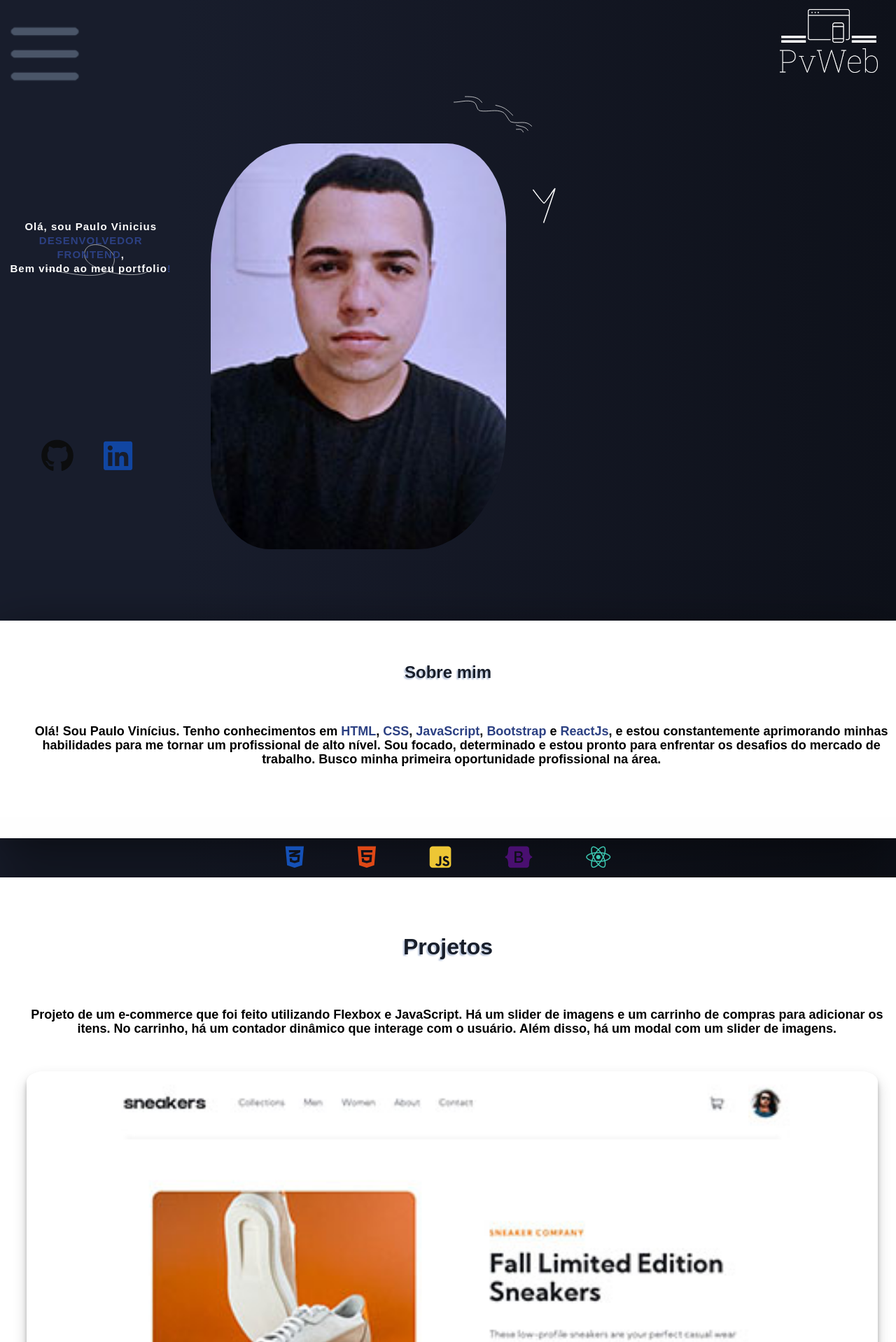
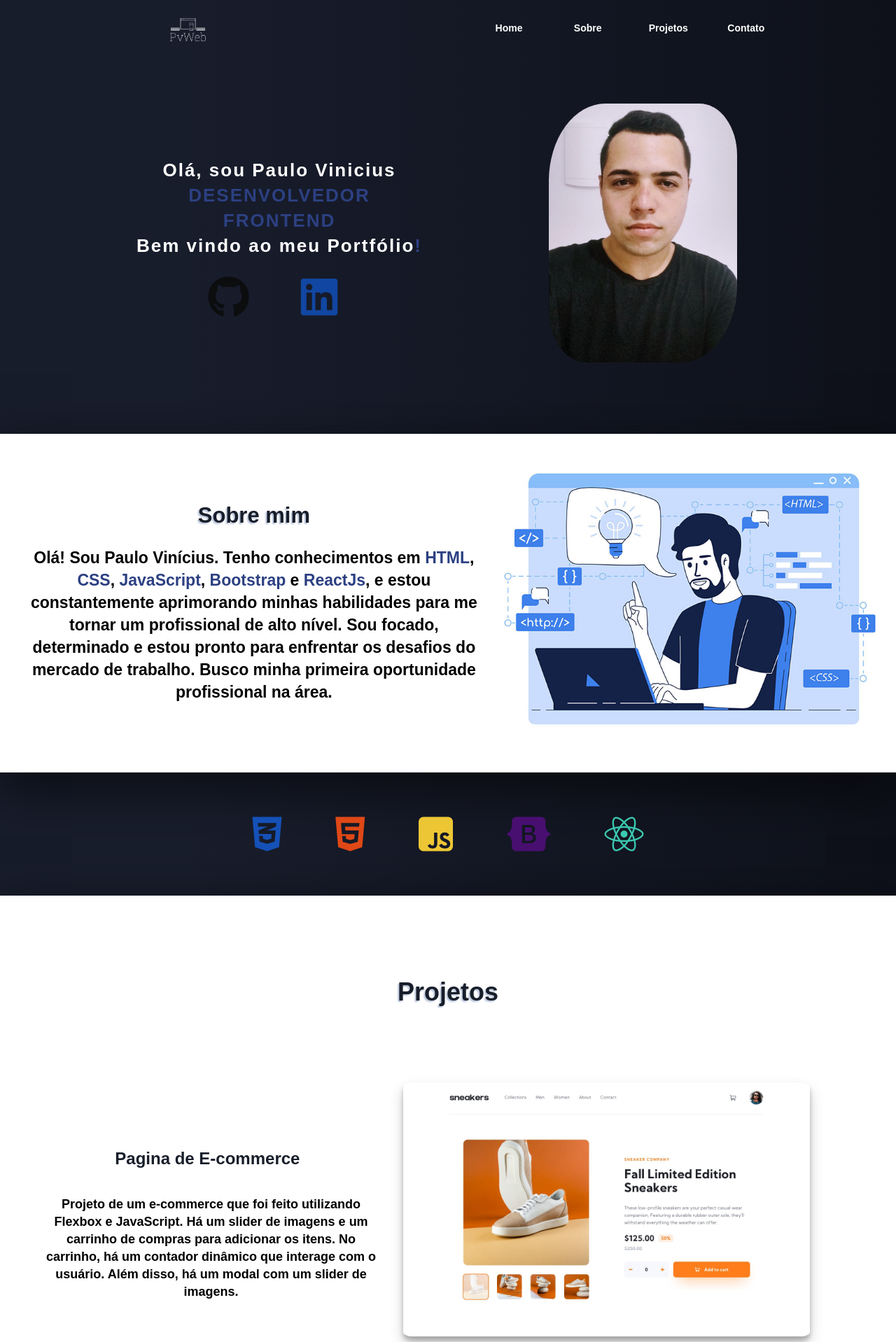
Before and after one commit to ViniiciiusSantos/Portfolio, a plain HTML site: page index/index.html in a window 1280 px wide. Shown: the top 1918 px of the page at 70% size. Drawn offline with Linux system fonts and the light colour scheme.

Commit message:
Portfolio terminado.

```diff
--- a/index/index.html
+++ b/index/index.html
@@ -7,10 +7,11 @@
     <link rel="stylesheet" href="/style/style.css">
     <title>PauloVinicius</title>
     <link rel="stylesheet" href="https://icons8.com/icon/37246/gmail-logo">
+    <link rel="stylesheet" href="/mediaquery/mediaDesktop.css">
     <script src="https://kit.fontawesome.com/6d1b8c799d.js" crossorigin="anonymous"></script>
 </head>
 <body>
-    <header>
+    <header id="home">
         <img src="/img/7612954.png" alt="icone-menu" class="icone-menu">
         <img src="/img/pvweb-high-resolution-logo-color-on-transparent-background.png" alt="Logo" class="logo">
         <ul>
@@ -18,22 +19,17 @@
                 <i class="fa-solid fa-xmark fechar-menu" style="color: #ffffff;"></i>
                 <img src="/img/pvweb-high-resolution-logo-color-on-transparent-background.png" alt="" class="logo">
             </div>
-            <li>Home</li>
-            <li>Sobre</li>
-            <li>Projetos</li>
-            <li>Contato</li>
+            <li><a href="#home">Home</a></li>
+            <li><a href="#sobre">Sobre</a></li>
+            <li><a href="#projetos">Projetos</a></li>
+            <li><a href="#footer">Contato</a></li>
         </ul>
     </header>
     <section class="apresentacao">
-    <img src="/svg/lines.svg" alt="" class="svg1">
-    <img src="/svg/Untitled (1).svg" alt="" class="svg2">
-    <img src="/svg/Untitled (2).svg" alt="" class="svg3">
-    <img src="/svg/Untitled (3)svg" alt="" class="svg4">
-    <img src="/svg/Untitled.svg" alt="" class="svg5">
         <div class="apre-texto">
             <p>Olá, sou Paulo Vinicius <br>
-                <strong class="ani-text">DESENVOLVEDOR FRONTEND</strong>, <br>
-                Bem vindo ao meu portfolio<strong>!</strong>
+                <strong class="ani-text">DESENVOLVEDOR FRONTEND</strong> <br>
+                Bem vindo ao meu Portfólio<strong>!</strong>
             </p>
             <div class="img-repo">
                 <a href="https://github.com/ViniiciiusSantos" target="_blank"><i class="fa-brands fa-github" style="color: #0c0d0e;"></i></a>
@@ -42,11 +38,13 @@
         </div>
        <img src="/img/perfil-novo (1).jpg" alt="" class="perfil-img">
     </section>
-    <section class="sobre">
+    <section class="sobre" id="sobre">
+        <div class="sobre-div">
         <h1>Sobre mim</h1>
             <p>
                 Olá! Sou Paulo Vinícius. Tenho conhecimentos em <strong>HTML</strong>, <strong>CSS</strong>, <strong>JavaScript</strong>, <strong>Bootstrap</strong> e <strong>ReactJs</strong>, e estou constantemente aprimorando minhas habilidades para me tornar um profissional de alto nível. Sou focado, determinado e estou pronto para enfrentar os desafios do mercado de trabalho. Busco minha primeira oportunidade profissional na área.
             </p>
+        </div>
             <img src="/img/NOVA-IMG-2.jpg" alt="" class="img-sobre-desktop">
     </section>
     <aside>
@@ -56,19 +54,33 @@
         <i class="fa-brands fa-bootstrap" style="color: #490f70;"></i>
         <i class="fa-brands fa-react" style="color: #3cc8b1;"></i>
     </aside>
-    <main>
+    <main id="projetos">
         <h1>Projetos</h1>
-        <div>
+            <div class="projeto-1">
+                <div class="descri-projeto">
+                    <h2>Pagina de E-commerce</h2>
                     <p>
                         Projeto de um e-commerce que foi feito utilizando Flexbox e JavaScript. Há um slider de imagens e um carrinho de compras para adicionar os itens. No carrinho, há um contador dinâmico que interage com o usuário. Além disso, há um modal com um slider de imagens.</p>
-            <a href="https://merry-douhua-54e8c3.netlify.app/" target="_blank"><img src="/img/desktop-design.jpg" alt="imagem de um projeto de e-commerce"></a>
+                        <div class="link-projetos">
+                            <a href="https://github.com/ViniiciiusSantos/ecommerce-product-page-main" target="_blank"><i class="fa-brands fa-github"></i></a>
+                            <a href="https://merry-douhua-54e8c3.netlify.app/" target="_blank"><i class="fa-solid fa-link"></i></a>
                         </div>
-        <div>
+                </div>
+                <a href="https://merry-douhua-54e8c3.netlify.app/" target="_blank"><img src="/img/desktop-design.jpg" alt="imagem de um projeto de e-commerce" class="projeto1"></a>
+            </div>
+                <div class="projeto-2">
+                <div class="descri-projeto2">
+                    <h2>Newsletter Sing-up</h2>
                     <p>Projeto de uma página de Newsletter sign-up. O site foi feito utilizando o conceito de Mobile First. Há um input para inserir o email, no qual tem a confirmação se o email está correto ou não. Se estiver correto, aparecerá uma mensagem de sucesso.</p>
-            <a href="https://incredible-gelato-b498df.netlify.app/" target="_blank"><img src="/img/desktop-design2.jpg" alt=""></a>
+                    <div class="link-projetos">
+                        <a href="https://github.com/ViniiciiusSantos/newsletter-sign-up-with-success-message-main" target="_blank"><i class="fa-brands fa-github"></i></a>
+                        <a href="https://incredible-gelato-b498df.netlify.app/" target="_blank"><i class="fa-solid fa-link"></i></a>
+                    </div>
+                </div>
+                    <a href="https://incredible-gelato-b498df.netlify.app/" target="_blank"><img src="/img/desktop-design2.jpg" alt="" class="projeto2"><a>
             </div>
     </main>
-    <footer>
+    <footer id="footer">
         <p>Contato:</p>
         <div>
             <a href="https://wa.me/5512996498862?text=Ol%C3%A1%2C+%C3%A9+%C3%B3timo+te+ver+por+aqui%21+Sou+Paulo+Vinicius%2C+desenvolvedor+Web.+Como+posso+te+ajudar+hoje%3F" target="_blank"><i class="fa-brands fa-whatsapp" style="color: #3e9306;"></i></a>
--- /dev/null
+++ b/mediaquery/mediaDesktop.css
@@ -0,0 +1,219 @@
+@media (min-width: 800px) {
+    header {
+        display: flex;
+        width: 100%;
+        justify-content: space-between;
+        align-items: center;
+        margin-top: 1%;
+    }
+
+    ul {
+        visibility: visible;
+        position: sticky;
+        display: flex;
+        align-items: center;
+        justify-content: center;
+        padding: 0%;
+        width: 40%;
+        height: 5%;
+        margin-right: 10%;
+        font-size: 1.4rem;
+        background: none;
+        gap: 12%;
+        overflow: hidden;
+    }
+
+    ul li a {
+        text-decoration: none;
+        color: white;
+    }
+
+    ul li {
+        padding: 0;
+        position: relative;
+        margin: 0;
+        width: 10%;
+        height: 3vh;
+        border: #181E2A;
+        display: inline-block;
+    }
+
+    ul li {
+        cursor: pointer;
+    }
+
+    ul li a:hover {
+        color: #6666ff;
+        transition: 0.8s;
+        transition-delay: 0.1s;
+    }
+
+    .icone-menu {
+        display: none;
+    }
+    .menu-img {
+        display: none;
+    }
+
+    .logo {
+        width: 4%;
+        margin-left: 19%;
+        margin-bottom: 1%;
+    }
+
+    .perfil-img {
+        content: url('/img-desktop/perfil-novo.jpg');
+        display: block;
+        width: 21%;
+    }
+
+    .apresentacao {
+        justify-content: center;
+        margin: 0;
+        margin-top: 6%;
+        padding: 0;
+    }
+
+    .apre-texto {
+        margin-right: 10%;
+        margin-top: 6%;
+        justify-content: flex-start;
+    }
+
+    .apre-texto p {
+        font-size: 2.6rem;
+        line-height: 3.6rem;
+        letter-spacing: 0.2rem;
+    }
+
+    .img-repo a i {
+        font-size: 6.0rem;
+    }
+
+    .img-sobre-desktop {
+        display: block;
+        width: 46%;
+    }
+
+    .sobre {
+        display: flex;
+        padding-bottom: 3%;
+    }
+    .sobre h1 {
+        font-size: 3.1rem;
+        margin-left: 5%;
+    }
+    .sobre p {
+        font-size: 2.3rem;
+        line-height: 3.2rem;
+        margin-left: 5%;
+    }
+    .sobre-div {
+        display: flex;
+        flex-direction: column;
+        justify-content: center;
+    }
+
+    aside {
+        height: 22%;
+        margin-top: 0;
+    }
+
+    aside i {
+        font-size: 5.6rem;
+    }
+
+    main h1 {
+        margin-top: 7%;
+        font-size: 3.6rem;
+    }
+
+    main p {
+        width: 92%;
+        align-self: center;
+        line-height: 2.5rem;
+    }
+
+    .projeto1 {
+        content: url(/img-desktop/desktop-design.jpg);
+        width: 80%;
+    }
+
+    .projeto2 {
+        content: url(/img-desktop/desktop-design1.jpg);
+        width: 80%;
+        height: 87%;
+    }
+
+    .projeto-1 {
+        display: flex;
+        margin-top: 7%;
+    }
+
+    .projeto-2 {
+        display: flex;
+        margin-bottom: 5%;
+        justify-content: space-evenly;
+        margin-top: 7%;
+    }
+
+    .descri-projeto {
+        display: flex;
+        flex-direction: column;
+        width: 80%;
+        padding-top: 6%;
+        margin-left: 3%;
+    }
+
+    .descri-projeto h2 {
+        height: 10%;
+        text-align: center;
+        color: #181E2A;
+        font-weight: 800;
+    }
+
+    .descri-projeto2 {
+        display: flex;
+        flex-direction: column;
+        width: 80%;
+        padding-top: 10%;
+        margin-left: 3%;
+    }
+
+    .descri-projeto2 h2 {
+        height: 10%;
+        text-align: center;
+        color: #181E2A;
+        font-weight: 800;
+    }
+
+    .link-projetos {
+        display: flex;
+        justify-content: center;
+        gap: 5%;
+        margin-top: 5%;
+    }
+
+    .link-projetos i {
+        color: black;
+        font-size: 4.1rem;
+    }
+
+    footer p {
+        font-size: 1.7rem;
+    }
+
+    footer div {
+        margin-right: 5%;
+    }
+
+    footer a i {
+        font-size: 3.7rem;
+        align-items: center;
+    }
+
+    i:hover {
+        opacity: 0.6;
+    }
+
+}
--- a/style/style.css
+++ b/style/style.css
@@ -18,59 +18,12 @@ html, body {
 
 body {
     font-size: 1.6rem;
-    background: linear-gradient(to right, #181D2C 0%, 9.956710040569305%, #181D2C 19.91342008113861%, 29.004329442977905%, #161A28 38.0952388048172%, 69.0476194024086%, #0E111A 100%);
+    background: linear-gradient(to right, #181d2c 0%, 9.956710040569305%, #181D2C 19.91342008113861%, 29.004329442977905%, #161A28 38.0952388048172%, 69.0476194024086%, #0E111A 100%);
     font-family: 'Mocnetla', sans-serif;
     min-width: 230px;
+    position: relative;
     line-height: 2.0rem;
-}
-
-.svg1, .svg2, .svg3, .svg4, .svg5 {
-    position: absolute;
-    z-index: -999;
-}
-
-.svg1 {
-    left: 55%;
-    top: 30%;
-}
-
-.svg2 {
-    right: 50%;
-    top: 30%;
-}
-
-.svg3 {
-    left: 45%;
-    top: 3%;
-}
-
-.svg4 {
-    top: 40%;
-    left: 40%;
-}
-
-.svg5 {
-    bottom: 94%;
-    left: 60%;
-}
-
-.svg3, .svg2 {
-    animation-name: pulse;
-    animation-duration: 1s;
-    animation-iteration-count: infinite;
-    animation-fill-mode: both;
-    }
-
-@keyframes pulse {
-    0% {
-    transform: scale3d(1, 1, 1);
-    }
-    50% {
-    transform: scale3d(1.05, 1.05, 1.05);
-    }
-    100% {
-    transform: scale3d(1, 1, 1);
-    }
+    outline: none;
 }
 
 header {
@@ -125,8 +78,9 @@ ul li {
     border-bottom: solid 1px white;
 }
 
-ul li:hover {
-    color: #6666ff;
+ul li a {
+  text-decoration: none;
+  color: white;
 }
 
 .img-sobre-desktop {
@@ -245,6 +199,16 @@ main img {
     box-shadow: rgba(0, 0, 0, 0.19) 0px 10px 20px, rgba(0, 0, 0, 0.23) 0px 6px 6px;
 }
 
+.descri-projeto i, .descri-projeto2 i {
+  display: none;
+}
+
+.descri-projeto h2, .descri-projeto2 h2 {
+  text-align: center;
+  margin-top: 10%;
+  font-weight: 700;
+}
+
 footer {
     margin-top: 2%;
 }
@@ -307,11 +271,11 @@ footer div {
     }
     30.1% {
       opacity: 1;
-      text-shadow: 0 0 20px rgba(255, 255, 255, 0.45), 0 0 40px rgba(255, 255, 255, 0.25);
+      text-shadow: 0 0 10px rgba(255, 255, 255, 0.45), 0 0 20px rgba(255, 255, 255, 0.25);
     }
     30.5% {
       opacity: 1;
-      text-shadow: 0 0 20px rgba(255, 255, 255, 0.45), 0 0 40px rgba(255, 255, 255, 0.25);
+      text-shadow: 0 0 10px rgba(255, 255, 255, 0.45), 0 0 20px rgba(255, 255, 255, 0.25);
     }
     30.6% {
       opacity: 0;
@@ -323,15 +287,15 @@ footer div {
     }
     45.1% {
       opacity: 1;
-      text-shadow: 0 0 20px rgba(255, 255, 255, 0.45), 0 0 40px rgba(255, 255, 255, 0.25);
+      text-shadow: 0 0 10px rgba(255, 255, 255, 0.45), 0 0 20px rgba(255, 255, 255, 0.25);
     }
     50% {
       opacity: 1;
-      text-shadow: 0 0 20px rgba(255, 255, 255, 0.45), 0 0 40px rgba(255, 255, 255, 0.25);
+      text-shadow: 0 0 10px rgba(255, 255, 255, 0.45), 0 0 20px rgba(255, 255, 255, 0.25);
     }
     55% {
       opacity: 1;
-      text-shadow: 0 0 20px rgba(255, 255, 255, 0.45), 0 0 40px rgba(255, 255, 255, 0.25);
+      text-shadow: 0 0 10px rgba(255, 255, 255, 0.45), 0 0 20px rgba(255, 255, 255, 0.25);
     }
     55.1% {
       opacity: 0;
@@ -343,11 +307,11 @@ footer div {
     }
     57.1% {
       opacity: 1;
-      text-shadow: 0 0 20px rgba(255, 255, 255, 0.55), 0 0 40px rgba(255, 255, 255, 0.35);
+      text-shadow: 0 0 10px rgba(255, 255, 255, 0.55), 0 0 20px rgba(255, 255, 255, 0.35);
     }
     60% {
       opacity: 1;
-      text-shadow: 0 0 20px rgba(255, 255, 255, 0.55), 0 0 40px rgba(255, 255, 255, 0.35);
+      text-shadow: 0 0 10px rgba(255, 255, 255, 0.55), 0 0 20px rgba(255, 255, 255, 0.35);
     }
     60.1% {
       opacity: 0;
@@ -359,11 +323,11 @@ footer div {
     }
     65.1% {
       opacity: 1;
-      text-shadow: 0 0 20px rgba(255, 255, 255, 0.55), 0 0 40px rgba(255, 255, 255, 0.35), 0 0 60px rgba(255, 255, 255, 0.1);
+      text-shadow: 0 0 10px rgba(255, 255, 255, 0.55), 0 0 20px rgba(255, 255, 255, 0.35), 0 0 40px rgba(255, 255, 255, 0.1);
     }
     75% {
       opacity: 1;
-      text-shadow: 0 0 20px rgba(255, 255, 255, 0.55), 0 0 40px rgba(255, 255, 255, 0.35), 0 0 60px rgba(255, 255, 255, 0.1);
+      text-shadow: 0 0 10px rgba(255, 255, 255, 0.55), 0 0 20px rgba(255, 255, 255, 0.35), 0 0 40px rgba(255, 255, 255, 0.1);
     }
     75.1% {
       opacity: 0;
@@ -375,11 +339,11 @@ footer div {
     }
     77.1% {
       opacity: 1;
-      text-shadow: 0 0 20px rgba(255, 255, 255, 0.6), 0 0 40px rgba(255, 255, 255, 0.45), 0 0 60px rgba(255, 255, 255, 0.25), 0 0 50px rgba(255, 255, 255, 0.1);
+      text-shadow: 0 0 10px rgba(255, 255, 255, 0.6), 0 0 20px rgba(255, 255, 255, 0.45), 0 0 40px rgba(255, 255, 255, 0.25), 0 0 30px rgba(255, 255, 255, 0.1);
     }
     85% {
       opacity: 1;
-      text-shadow: 0 0 20px rgba(255, 255, 255, 0.6), 0 0 40px rgba(255, 255, 255, 0.45), 0 0 70px rgba(255, 255, 255, 0.25), 0 0 60px rgba(255, 255, 255, 0.1);
+      text-shadow: 0 0 10px rgba(255, 255, 255, 0.6), 0 0 20px rgba(255, 255, 255, 0.45), 0 0 40px rgba(255, 255, 255, 0.25), 0 0 30px rgba(255, 255, 255, 0.1);
     }
     85.1% {
       opacity: 0;
@@ -391,15 +355,14 @@ footer div {
     }
     86.1% {
       opacity: 1;
-      text-shadow: 0 0 20px rgba(255, 255, 255, 0.6), 0 0 40px rgba(255, 255, 255, 0.45), 0 0 70px rgba(255, 255, 255, 0.25), 0 0 60px rgba(255, 255, 255, 0.1);
+      text-shadow: 0 0 10px rgba(255, 255, 255, 0.6), 0 0 20px rgba(255, 255, 255, 0.45), 0 0 30px rgba(255, 255, 255, 0.25), 0 0 20px rgba(255, 255, 255, 0.1);
     }
     95% {
       opacity: 1;
-      text-shadow: 0 0 20px rgba(255, 255, 255, 0.6), 0 0 50px rgba(255, 255, 255, 0.45), 0 0 70px rgba(255, 255, 255, 0.25), 0 0 80px rgba(255, 255, 255, 0.1);
+      text-shadow: 0 0 20px rgba(255, 255, 255, 0.6), 0 0 30px rgba(255, 255, 255, 0.45), 0 0 40px rgba(255, 255, 255, 0.25), 0 0 50px rgba(255, 255, 255, 0.1);
     }
 
     100% {
         opacity: 1;
-
     }
   }
```
Also changed, not shown: img-desktop/desktop-design.jpg (added), img-desktop/desktop-design1.jpg (added), img-desktop/perfil-novo.jpg (added). Lines whose indentation alone changed are shown as unchanged.
